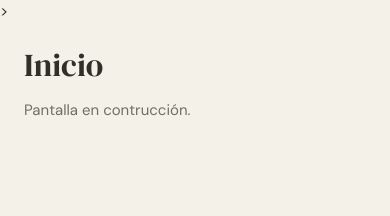
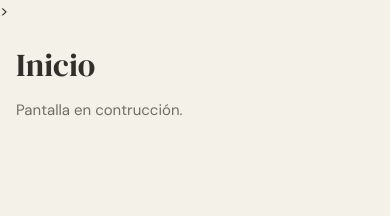
Before and after one commit to camiestevez25-netizen/Red_emprendedora-frontend, an Angular app: page / in a window 390 px wide. Shown: the top 216 px of the page. Built offline with nearby package versions, Linux system fonts and the light colour scheme.

Commit message:
Corrige el padding de .page en celular

```diff
--- a/src/styles.css
+++ b/src/styles.css
@@ -438,7 +438,7 @@ textarea.ng-invalid.ng-touched {
 /* ---------- 13. Responsive ---------- */
 @media (max-width: 768px) {
   .container { padding: 0 var(--space-4); }
-  .page { padding: var(--space-5);  padding-bottom: (--space-6); }
+  .page { padding-top: var(--space-5); padding-bottom: var(--space-6); }
   .flex-between { flex-direction: column; align-items: stretch; }
   .modal { padding: var(--space-5); }
 }
```
